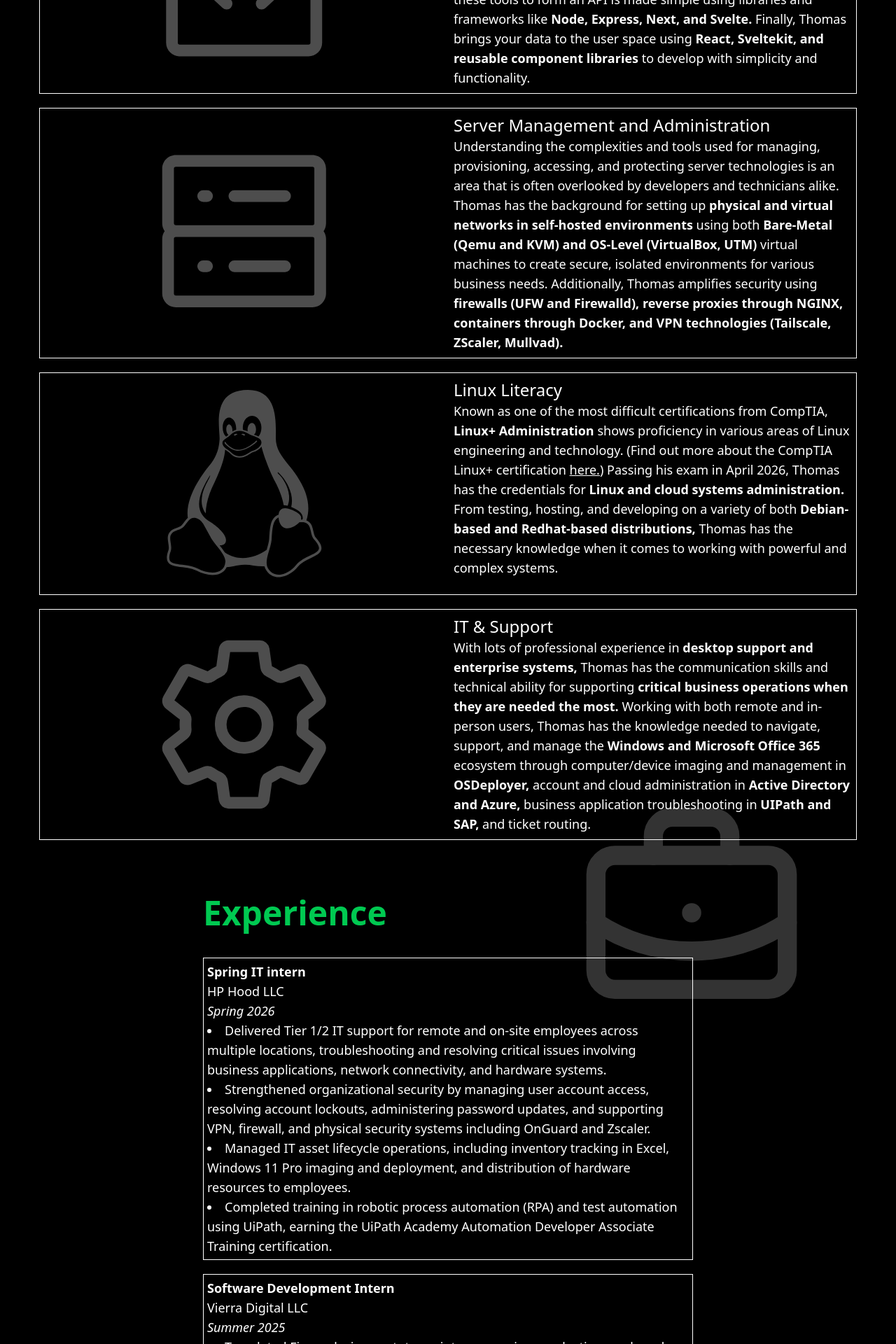
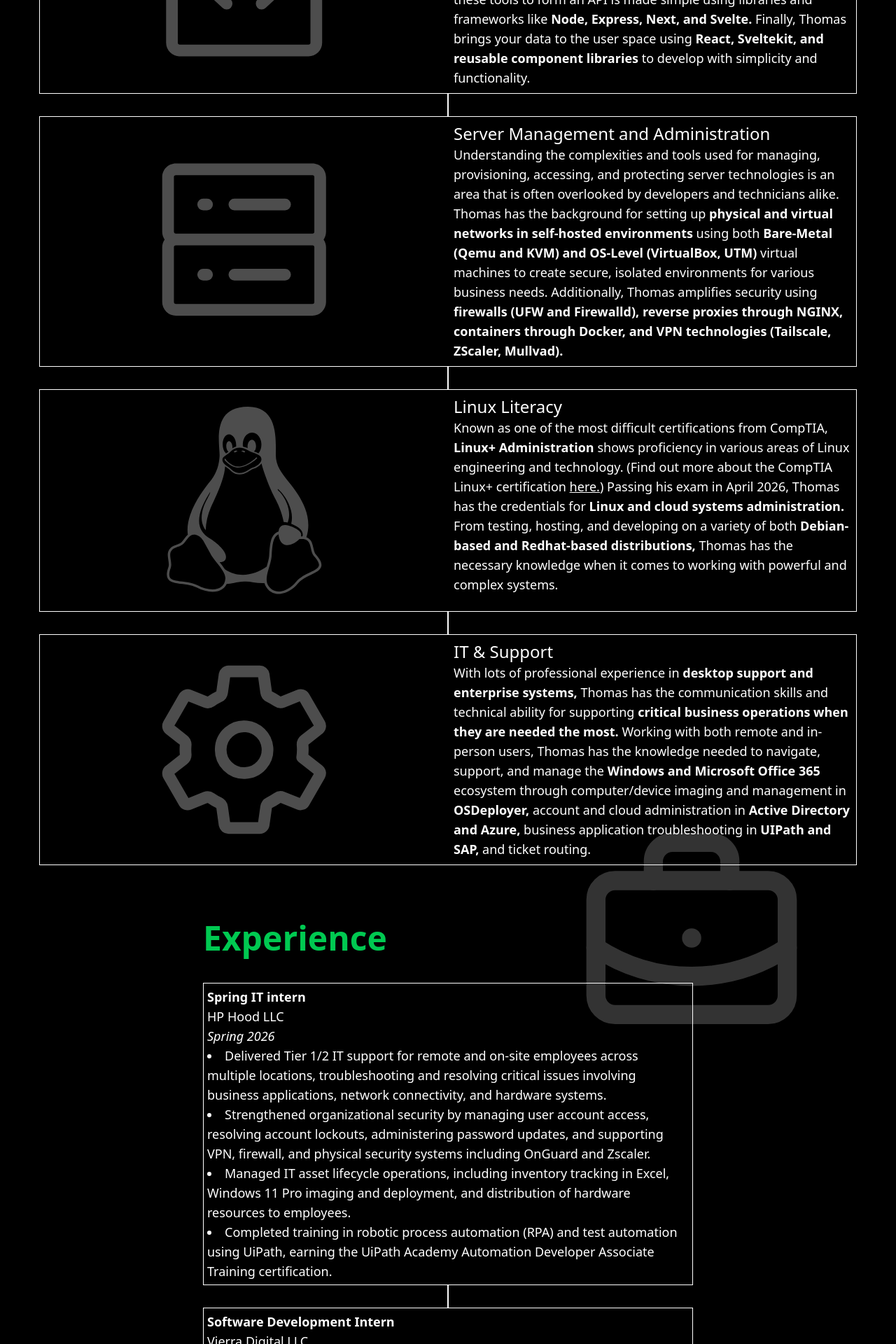
Before and after one commit to thomaswalsh1/personal-website-2.0, a React (Vite) app: page / in a window 1280 px wide. Shown: the part 1580-3500 px from the top of the page at 70% size. Built offline with nearby package versions, Linux system fonts and the light colour scheme.

Commit message:
LineConnector Set up

```diff
--- /dev/null
+++ b/src/components/ LineConnector.tsx
@@ -0,0 +1,11 @@
+
+
+export default function LineConnector() {
+    return (
+        <div className="w-full h-8 flex items-center justify-center">
+            <div className="border h-full border-l">
+
+            </div>
+        </div>
+    )
+}
--- a/src/sections/Education.tsx
+++ b/src/sections/Education.tsx
@@ -1,5 +1,6 @@
 import { motion } from "motion/react";
 import { LuBriefcaseBusiness, LuGraduationCap } from "react-icons/lu";
+import LineConnector from "../components/ LineConnector";
 
 export default function Education() {
   return (
@@ -25,7 +26,7 @@
         </div>
         <div
           id="resume-wrapper"
-          className="w-full text-lg h-auto flex flex-col gap-y-5 max-w-[700px]"
+          className="w-full text-lg h-auto flex flex-col max-w-[700px]"
         >
           <div id="resume--list" className="w-full border border-white">
             <div className="w-full flex p-[5px] text-left flex-col">
@@ -41,6 +42,7 @@
               </div>
             </div>
           </div>
+          <LineConnector />
           <div className="w-full border border-white">
             <div className="w-full flex p-[5px] text-left flex-col">
               <span className="font-semibold">St. John's Preparatory School</span>
--- a/src/sections/Experience.tsx
+++ b/src/sections/Experience.tsx
@@ -1,5 +1,6 @@
 import { motion } from "motion/react";
 import { LuBriefcaseBusiness } from "react-icons/lu";
+import LineConnector from "../components/ LineConnector";
 
 export default function Experience() {
   return (
@@ -25,7 +26,7 @@
         </div>
         <div
           id="resume-wrapper"
-          className="w-full text-lg h-auto flex flex-col gap-y-5 max-w-[700px]"
+          className="w-full text-lg h-auto flex flex-col max-w-[700px]"
         >
           <div id="resume--list" className="w-full border border-white">
             <div className="w-full flex p-[5px] text-left flex-col">
@@ -60,6 +61,7 @@
               </div>
             </div>
           </div>
+          <LineConnector />
           <div id="resume--list" className="w-full border border-white">
             <div className="w-full flex p-[5px] text-left flex-col">
               <span className="font-semibold">Software Development Intern</span>
@@ -83,6 +85,8 @@
               </div>
             </div>
           </div>
+          <LineConnector />
+
           <div className="w-full border border-white">
             <div className="w-full flex p-[5px] text-left flex-col">
               <span className="font-semibold">Software Developer @ Freq</span>
@@ -115,6 +119,8 @@
               </div>
             </div>
           </div>
+          <LineConnector />
+
           <div className="w-full border border-white">
             <div className="w-full flex p-[5px] text-left flex-col">
               <span className="font-semibold">IT Help Desk Intern</span>
@@ -146,6 +152,8 @@
               </div>
             </div>
           </div>
+          <LineConnector />
+
           <div className="w-full border border-white">
             <div className="w-full flex p-[5px] text-left flex-col">
               <span className="font-semibold">Cable Technician</span>
--- a/src/sections/Projects.tsx
+++ b/src/sections/Projects.tsx
@@ -9,6 +9,7 @@
 import ventPic from "../assets/imagescropped/Vent.png"
 import superAIPic from "../assets/imagescropped/superai.jpg"
 import termitePic from "../assets/imagescropped/termite.jpeg"
+import LineConnector from "../components/ LineConnector";
 
 const termiteDesc = "Termite is a customizable React component that enables developers to seamlessly integrate terminal interfaces and log viewers into their applications. It provides flexible styling through custom CSS classes, allowing complete control over the terminal's appearance to match any design system. Beyond visual customization, Termite supports interactive terminal workflows by allowing developers to define custom input and output handlers, making it ideal for displaying log streams, connecting to remote terminals, or building command-driven interfaces with full control over command processing and output rendering. I plan to integrate Termite into my own projects, such as Linux Learner or my personal website, to maintain modularity and provide a layer of abstraction."
 const termiteGit = ""
@@ -49,12 +50,16 @@
         </div>
         <div
           id="themes-list"
-          className="flex flex-col w-full gap-y-5 px-10"
+          className="flex flex-col w-full px-10"
         >
           <ProjectComponent title="Termite" description={termiteDesc} image={termitePic} link={termiteGit}/>
+          <LineConnector />
           <ProjectComponent title="Linux Learner" description={linuxLearnerDesc} link={"https://tmwalsh.com"} image={linuxLearnerPic} />
+          <LineConnector />
           <ProjectComponent title="IBM Full Stack Certification Capstone" description={ibmCapstoneDesc} link={"https://tmwalsh.com"} image={ibmCapstonePic} />
+          <LineConnector />
           <ProjectComponent title="Vent" description={ventDesc} link={"https://tmwalsh.com"} image={ventPic} />
+          <LineConnector />
           <ProjectComponent title="SuperAI" description={superAIDesc} link={"https://tmwalsh.com"} image={superAIPic} />
         </div>
       </div>
--- a/src/sections/Skillset.tsx
+++ b/src/sections/Skillset.tsx
@@ -3,6 +3,7 @@
 import SkillComponent from "../components/SkillComponent";
 import { GoCodeSquare, GoServer } from "react-icons/go";
 import { FaLinux } from "react-icons/fa";
+import LineConnector from "../components/ LineConnector";
 
 const webAppsDesc = (
   <>
@@ -91,11 +92,14 @@
         </div>
         <div
           id="skill-list"
-          className="flex flex-col w-full gap-y-5 px-10"
+          className="flex flex-col w-full px-10"
         >
           <SkillComponent title="Supercharging Web Apps" description={webAppsDesc} icon={GoCodeSquare} />
+          <LineConnector />
           <SkillComponent title="Server Management and Administration" description={serverDesc} icon={GoServer} />
+          <LineConnector />
           <SkillComponent title="Linux Literacy" description={linuxDesc} icon={FaLinux} />
+          <LineConnector />
           <SkillComponent title="IT & Support" description={itSupportDesc} icon={IoSettingsOutline} />
         </div>
       </div>
```
